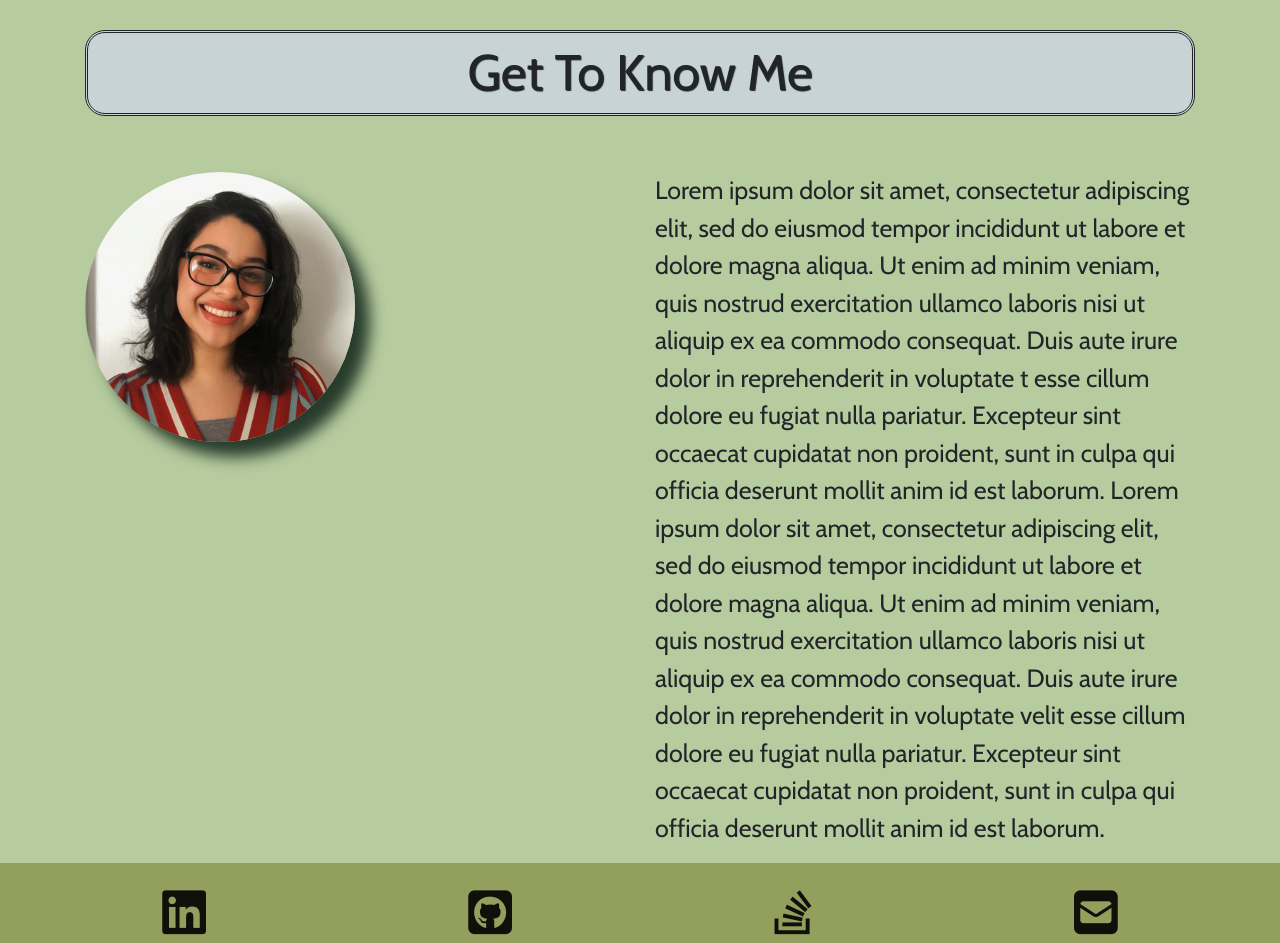
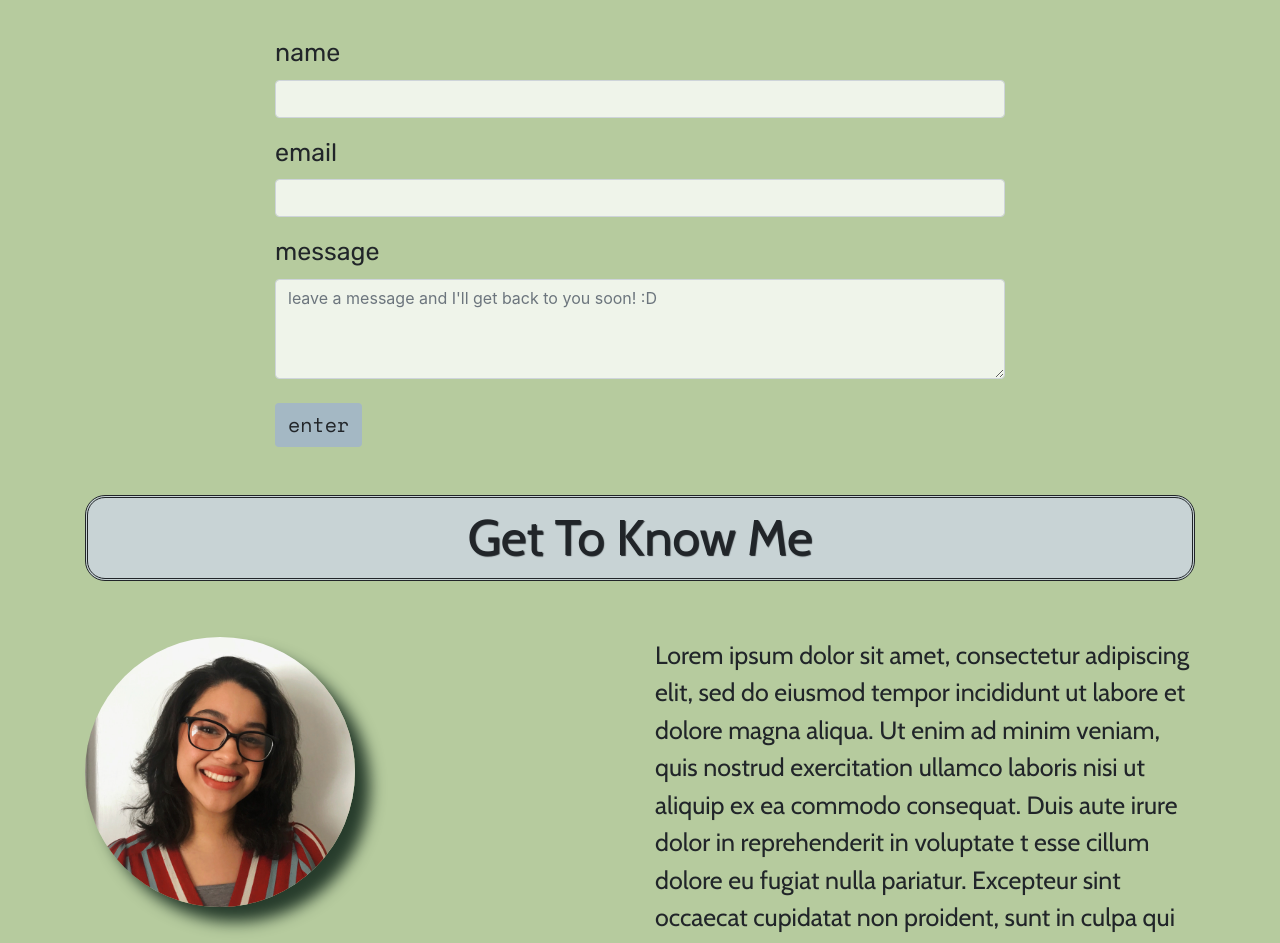
Before and after one commit to melissabarrerafarias/melissabarrera-portfolio, a React (Create React App) app: page / in a window 1280 px wide. Shown: the part 940-1883 px from the top of the page. Built offline with nearby package versions, Linux system fonts and the light colour scheme.

Commit message:
created contact component

```diff
--- a/src/App.js
+++ b/src/App.js
@@ -5,6 +5,7 @@ import About from './components/About';
 import Hero from './components/Hero';
 import Nav from './components/Nav';
 import Footer from './components/Footer';
+import Contact from './components/Contact';
 // import Portfolio from './components/Portfolio';
 
 function App() {
@@ -13,6 +14,7 @@ function App() {
       <Nav />
       <Hero />
       <main>
+        <Contact />
         <About />
         <Footer />
       </main>
--- /dev/null
+++ b/src/components/Contact/index.js
@@ -0,0 +1,29 @@
+import React from 'react';
+
+function Contact() {
+    return (
+        <section className="container mt-5">
+            <div className="row justify-content-center">
+                <div className="col-8 align-self-center">
+                    <form>
+                        <div className="mb-3">
+                            <label className="form-label form-text">name</label>
+                            <input type="name" className="form-control" id="name" aria-describedby="emailHelp" />
+                        </div>
+                        <div className="mb-3">
+                            <label className="form-label form-text">email</label>
+                            <input type="email" className="form-control" id="email" />
+                        </div>
+                        <div className="form-floating">
+                            <label className="form-text">message</label>
+                            <textarea className="form-control" placeholder="leave a message and I'll get back to you soon! :D" id="message" style={{ height: "100px" }}></textarea>
+                        </div>
+                        <button type="submit" className="btn contact-btn mt-4">enter</button>
+                    </form>
+                </div>
+            </div>
+        </section>
+    );
+}
+
+export default Contact;
--- a/src/components/Footer/index.js
+++ b/src/components/Footer/index.js
@@ -3,12 +3,12 @@ import React from 'react';
 function Footer() {
     return (
         <footer>
-            <nav class="navbar navbar-light footer-background">
-                <div class="container-fluid">
-                    <a class="navbar-brand mx-auto footer-links" href="https://www.linkedin.com/in/melissa-barrera-103b531b3/"><i class="fab fa-linkedin"></i></a>
-                    <a class="navbar-brand mx-auto footer-links" href="https://github.com/melissabarrerafarias"><i class="fab fa-github-square"></i></a>
-                    <a class="navbar-brand mx-auto footer-links" href="https://stackoverflow.com/users/14167549/melissa?tab=profile"><i class="fab fa-stack-overflow"></i></a>
-                    <a class="navbar-brand mx-auto footer-links" href="mailto:melissabarrerafarias@gmail.com"><i class="fas fa-envelope-square"></i></a>
+            <nav className="navbar navbar-light footer-background">
+                <div className="container-fluid">
+                    <a className="navbar-brand mx-auto footer-links" href="https://www.linkedin.com/in/melissa-barrera-103b531b3/"><i className="fab fa-linkedin"></i></a>
+                    <a className="navbar-brand mx-auto footer-links" href="https://github.com/melissabarrerafarias"><i className="fab fa-github-square"></i></a>
+                    <a className="navbar-brand mx-auto footer-links" href="https://stackoverflow.com/users/14167549/melissa?tab=profile"><i className="fab fa-stack-overflow"></i></a>
+                    <a className="navbar-brand mx-auto footer-links" href="mailto:melissabarrerafarias@gmail.com"><i className="fas fa-envelope-square"></i></a>
                 </div>
             </nav>
         </footer>
--- a/src/index.css
+++ b/src/index.css
@@ -81,12 +81,29 @@ a:link {
   max-width: 50%;
   max-height: 100%;
   border-radius: 200px;
-  box-shadow: 15px 15px 15px var(--forest-green);
+  box-shadow: 15px 15px 15px var(--forest-green)
 }
 
 .about-description {
   font-family: 'Cabin';
   font-size: 25px;
+}
+
+/* contact */
+
+.form-text {
+  font-family: "Rubik";
+  font-size: 25px;
+}
+
+.contact-btn {
+  background-color: var(--calming-blue);
+  font-family: "Space Mono";
+  font-size: 20px;
+}
+
+.form-control {
+  background-color: rgba(255, 255, 255, 0.79);
 }
 
 /* footer */
@@ -96,4 +113,14 @@ a:link {
 
 .footer-links {
   font-size: 50px;
+  padding: 0;
+  transition-duration: 500ms;
 }
+
+.footer-links:hover {
+  -webkit-transform: scale(2);
+  -ms-transform: scale(2);
+  transform: scale(1.4);
+  color: var(--baby-yellow);
+  text-shadow: 2px 4px 6px var(--baby-yellow);
+}
```
